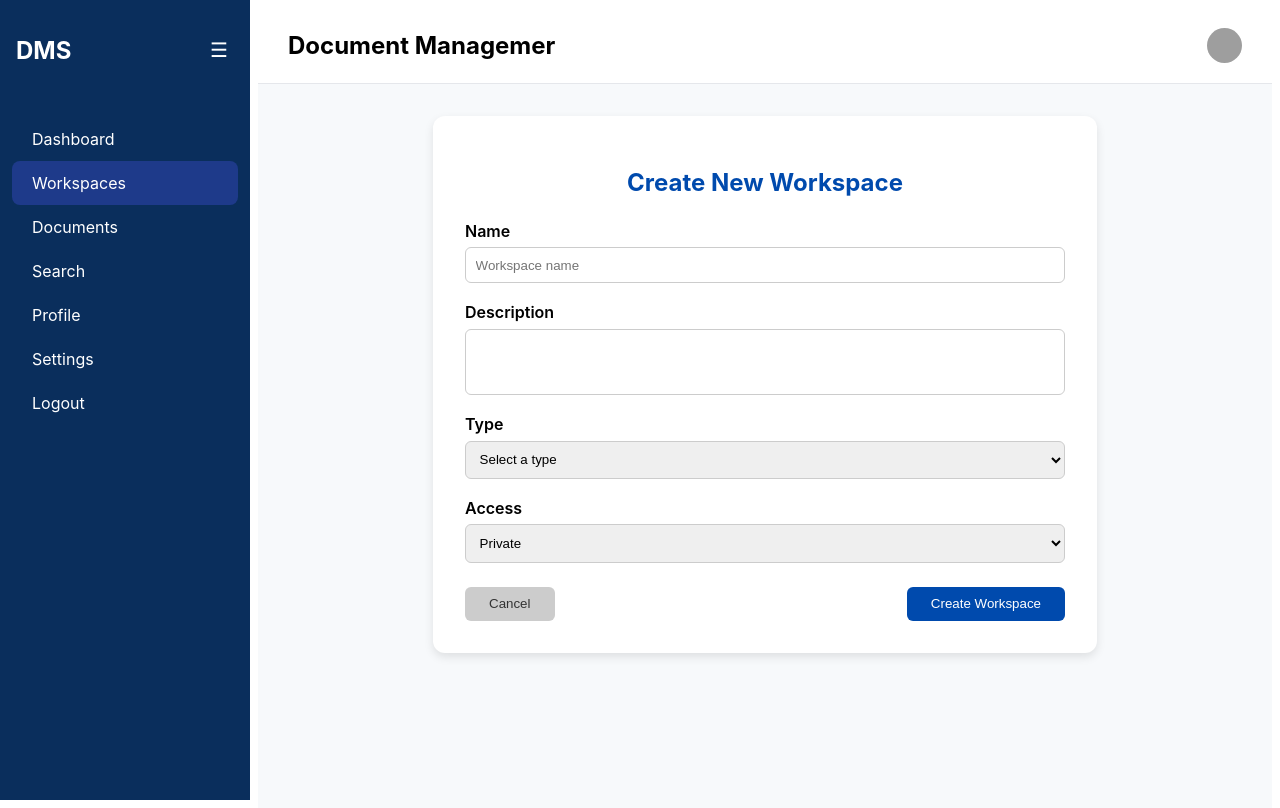
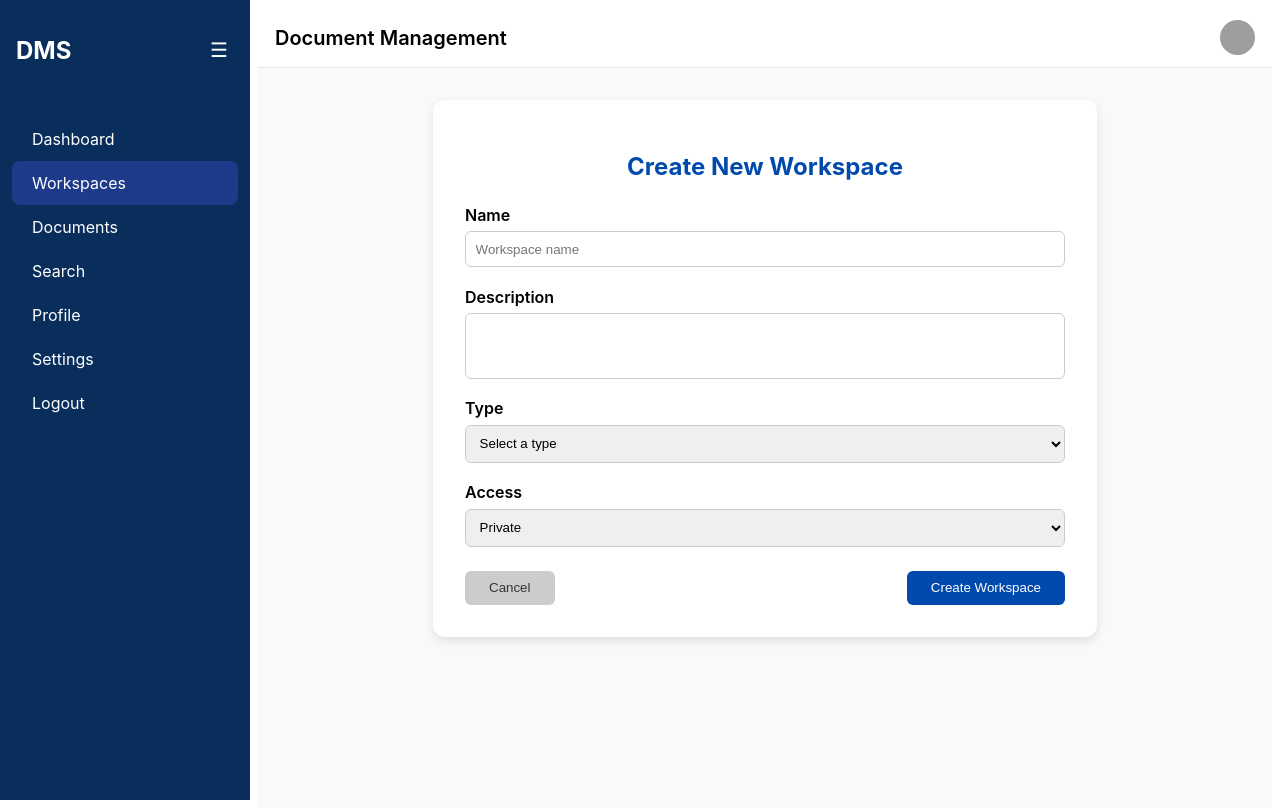
Before and after one commit to Haidyasser/Document-Management-Sytem-FrontEnd, an Angular app: page /create-workspace in a window 1280 px wide. Built offline with nearby package versions, Linux system fonts and the light colour scheme; sample sign-in values are in the browser's storage; grey boxes are pictures that could not be loaded.

Commit message:
update header padding

```diff
--- a/src/app/component/top-bar/top-bar.component.css
+++ b/src/app/component/top-bar/top-bar.component.css
@@ -1,16 +1,43 @@
 .top-bar {
   display: flex;
+  align-items: center;
   justify-content: space-between;
-  align-items: center;
-  padding: 3px 30px;
-  background-color: white;
+  gap: 16px;
+  padding: 12px 17px; /* increase vertical padding for better centering */
+
+  /* ensure border is visible and bar stays above content */
+  background: #fff;
   border-bottom: 1px solid #e5e7eb;
+  position: sticky;
+  top: 0;
+  z-index: 90;
 }
 
+/* left group: hamburger + title */
+.top-bar .left {
+  display: flex;
+  align-items: center;
+  gap: 12px;
+  flex: 1 1 auto;
+}
+
+/* keep title left-aligned rather than centered */
+.title {
+  margin: 0;
+  font-size: 1.25rem;
+  font-weight: 600;
+  text-align: left;
+  white-space: nowrap;
+  overflow: hidden;
+  text-overflow: ellipsis;
+}
+
+/* keep right icons fixed at the right */
 .right-icons {
   display: flex;
   align-items: center;
-  gap: 20px;
+  gap: 12px;
+  flex: 0 0 auto;
 }
 
 .avatar {
--- a/src/app/component/top-bar/top-bar.component.html
+++ b/src/app/component/top-bar/top-bar.component.html
@@ -1,8 +1,8 @@
 <header class="top-bar">
-  <button class="hamburger" *ngIf="!sidebarOpen" aria-label="Toggle sidebar" (click)="onToggle()">☰</button>
-
-  <!-- remove from DOM when sidebar is open to avoid duplicate logo/title -->
-  <h2 class="title">Document Managemer</h2>
+  <div class="left">
+    <button class="hamburger" *ngIf="!sidebarOpen" aria-label="Toggle sidebar" (click)="onToggle()">☰</button>
+    <h2 class="title">Document Management</h2>
+  </div>
 
   <div class="right-icons">
     <i class="fa fa-bell"></i>
```
